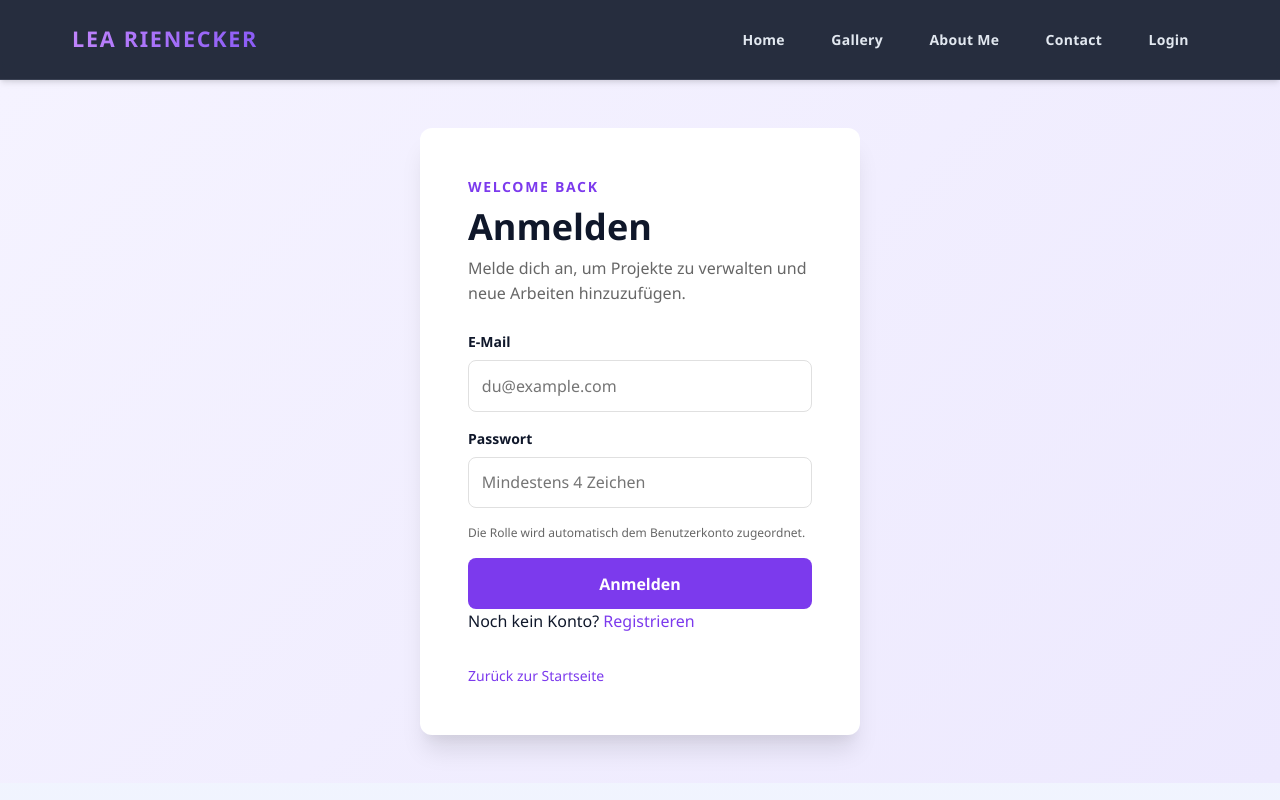
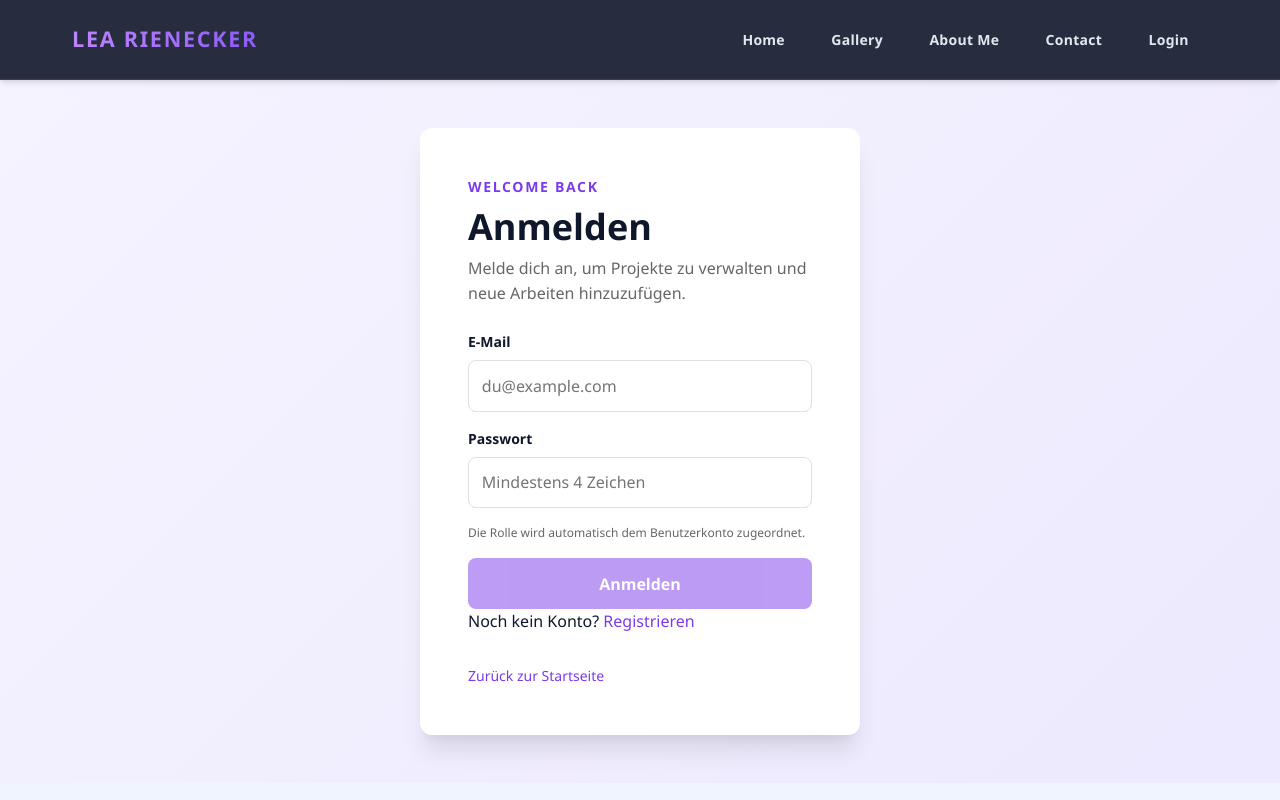
Before and after one commit to teck00-tech/WebsiteLR, an Angular app: page /login in a window 1280 px wide. Shown: the top 800 px of the page. Built offline with nearby package versions, Linux system fonts and the light colour scheme.

Commit message:
feat: change to standard

```diff
--- a/src/app/pages/login/login.html
+++ b/src/app/pages/login/login.html
@@ -2,24 +2,77 @@
   <section class="login-card">
     <p class="eyebrow">Welcome back</p>
     <h1>Anmelden</h1>
-    <p class="login-intro">Melde dich an, um Projekte zu verwalten und neue Arbeiten hinzuzufügen.</p>
 
-    <form (ngSubmit)="login()" #loginForm="ngForm">
+    <p class="login-intro">
+      Melde dich an, um Projekte zu verwalten und neue Arbeiten hinzuzufügen.
+    </p>
+
+    <form
+      #loginForm="ngForm"
+      (submit)="$event.preventDefault(); login()"
+    >
       <label for="email">E-Mail</label>
-      <input id="email" name="email" type="email" [(ngModel)]="email" required placeholder="du@example.com" />
+      <input
+        id="email"
+        name="email"
+        type="email"
+        [(ngModel)]="email"
+        required
+        email
+        autocomplete="email"
+        placeholder="du@example.com"
+      />
 
       <label for="password">Passwort</label>
-      <input id="password" name="password" type="password" [(ngModel)]="password" minlength="4" required placeholder="Mindestens 4 Zeichen" />
+      <input
+        id="password"
+        name="password"
+        type="password"
+        [(ngModel)]="password"
+        minlength="4"
+        required
+        autocomplete="current-password"
+        placeholder="Mindestens 4 Zeichen"
+      />
 
-      <p class="form-error" *ngIf="submitted && (!email || password.length < 4)">Bitte E-Mail und ein Passwort mit mindestens 4 Zeichen eingeben.</p>
-      <p class="form-error" *ngIf="loginFailed">Anmeldung fehlgeschlagen. Bitte Backend, E-Mail und Passwort prüfen.</p>
-      <p class="admin-hint">Die Rolle wird automatisch dem Benutzerkonto zugeordnet.</p>
-      <button class="login-button" type="submit">Anmelden</button>
+      @if (submitted && (!email.trim() || password.length < 4)) {
+        <p class="form-error">
+          Bitte E-Mail und ein Passwort mit mindestens 4 Zeichen eingeben.
+        </p>
+      }
+
+      @if (submitted && loginForm.invalid && email.trim() && password.length >= 4) {
+        <p class="form-error">
+          Bitte gib eine gültige E-Mail-Adresse ein.
+        </p>
+      }
+
+      @if (loginFailed) {
+        <p class="form-error">
+          Anmeldung fehlgeschlagen. Bitte E-Mail und Passwort prüfen.
+        </p>
+      }
+
+      <p class="admin-hint">
+        Die Rolle wird automatisch dem Benutzerkonto zugeordnet.
+      </p>
+
+      <button
+        class="login-button"
+        type="submit"
+        [disabled]="loginForm.invalid"
+      >
+        Anmelden
+      </button>
     </form>
+
     <p class="register-switch">
       Noch kein Konto?
       <a routerLink="/register">Registrieren</a>
     </p>
-    <a class="back-link" routerLink="/">Zurück zur Startseite</a>
+
+    <a class="back-link" routerLink="/">
+      Zurück zur Startseite
+    </a>
   </section>
 </main>
--- a/src/app/pages/login/login.ts
+++ b/src/app/pages/login/login.ts
@@ -1,36 +1,60 @@
+
 import { CommonModule } from '@angular/common';
-import { Component } from '@angular/core';
+import { Component, inject } from '@angular/core';
 import { FormsModule } from '@angular/forms';
 import { ActivatedRoute, Router, RouterLink } from '@angular/router';
 import { AuthService } from '../../services/auth.service';
 
 @Component({
+  selector: 'app-login',
+  standalone: true,
   imports: [CommonModule, FormsModule, RouterLink],
-  selector: 'app-login',
-  styleUrl: './login.scss',
-  templateUrl: './login.html'
+  templateUrl: './login.html',
+  styleUrl: './login.scss'
 })
 export class Login {
+  private readonly authService = inject(AuthService);
+  private readonly router = inject(Router);
+  private readonly route = inject(ActivatedRoute);
+
   email = '';
   password = '';
   submitted = false;
   loginFailed = false;
-
-  constructor(
-    private authService: AuthService,
-    private router: Router,
-    private route: ActivatedRoute
-  ) {}
+  loading = false;
 
   async login(): Promise<void> {
     this.submitted = true;
     this.loginFailed = false;
-    if (!await this.authService.login(this.email, this.password)) {
-      this.loginFailed = true;
+
+    if (!this.email.trim() || this.password.length < 4 || this.loading) {
       return;
     }
 
-    const returnUrl = this.route.snapshot.queryParamMap.get('returnUrl');
-    this.router.navigateByUrl(returnUrl || (this.authService.isAdmin() ? '/admin' : '/gallery'));
+    this.loading = true;
+
+    try {
+      const success = await this.authService.login(
+        this.email.trim(),
+        this.password
+      );
+
+      if (!success) {
+        this.loginFailed = true;
+        return;
+      }
+
+      const returnUrl =
+        this.route.snapshot.queryParamMap.get('returnUrl');
+
+      await this.router.navigateByUrl(
+        returnUrl || (this.authService.isAdmin() ? '/admin' : '/gallery')
+      );
+    } catch (error) {
+      console.error('Login fehlgeschlagen:', error);
+      this.loginFailed = true;
+    } finally {
+      this.loading = false;
+    }
   }
 }
```
